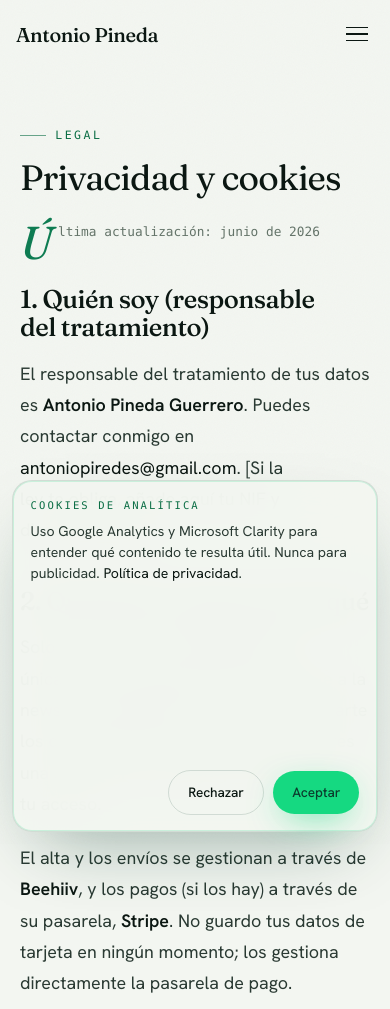
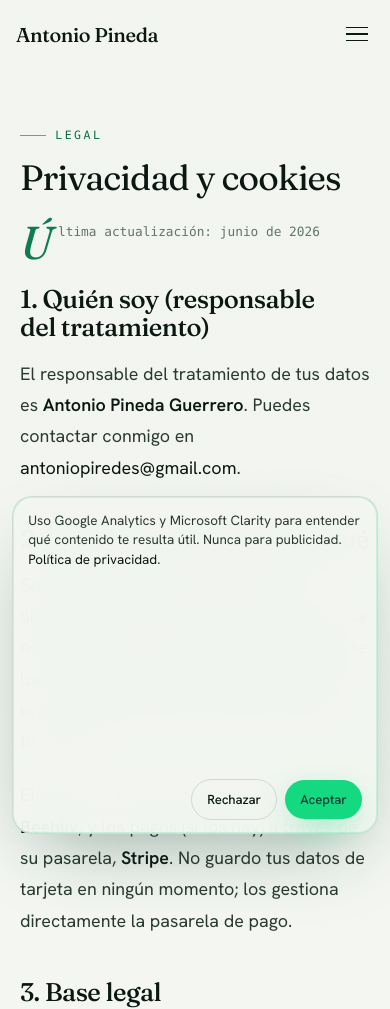
Before and after one commit to Antoniiopineedaa/Antonio-Pineda, a plain HTML site: page privacidad.html in a window 390 px wide. Shown: the top 1009 px of the page. Drawn offline with Linux system fonts and the light colour scheme; a web font is replaced by a local one.

Commit message:
fix cookies movil y privacidad sin NIF

```diff
--- a/privacidad.html
+++ b/privacidad.html
@@ -57,7 +57,7 @@
         <p class="muted" style="font-family:var(--mono);font-size:.8rem">Última actualización: junio de 2026</p>
 
         <h2>1. Quién soy (responsable del tratamiento)</h2>
-        <p>El responsable del tratamiento de tus datos es <strong>Antonio Pineda Guerrero</strong>. Puedes contactar conmigo en <a class="ulink" data-href="contactEmail" href="mailto:antoniopiredes@gmail.com">antoniopiredes@gmail.com</a>. [Si la ley te obliga, añade aquí tu NIF y dirección postal.]</p>
+        <p>El responsable del tratamiento de tus datos es <strong>Antonio Pineda Guerrero</strong>. Puedes contactar conmigo en <a class="ulink" data-href="contactEmail" href="mailto:antoniopiredes@gmail.com">antoniopiredes@gmail.com</a>.</p>
 
         <h2>2. Qué datos recojo y para qué</h2>
         <p>Solo recojo tu <strong>correo electrónico</strong>, y únicamente cuando decides suscribirte a la newsletter <strong>Caso Cero</strong>. Lo uso para enviarte los contenidos de la newsletter y, si eliges una suscripción de pago, para gestionar tu acceso.</p>
@@ -84,7 +84,7 @@
         <p>Puedes ejercer en cualquier momento tus derechos de <strong>acceso, rectificación, supresión, oposición, limitación y portabilidad</strong>. Para hacerlo, escríbeme a <a class="ulink" data-href="contactEmail" href="mailto:antoniopiredes@gmail.com">antoniopiredes@gmail.com</a>. Si crees que no he atendido bien tu solicitud, puedes reclamar ante la Agencia Española de Protección de Datos (<a class="ulink" href="https://www.aepd.es" target="_blank" rel="noopener">aepd.es</a>).</p>
 
         <h2>7. Cookies y analítica</h2>
-        <p>No uso cookies de publicidad. Para entender qué contenidos interesan y mejorar la web, uso <strong>Google Analytics</strong>, que instala cookies de medición. <strong>Solo se activan si pulsas «Aceptar»</strong> en el aviso de cookies que aparece al entrar; si pulsas «Rechazar», no se carga ninguna y la web funciona igual. Las tipografías se cargan desde Google Fonts, y los servicios de suscripción y pago (Beehiiv, Stripe) pueden usar sus propias cookies cuando interactúas con sus formularios. Puedes cambiar tu elección borrando las cookies y el almacenamiento del sitio desde tu navegador.</p>
+        <p>No uso cookies de publicidad. Para entender qué contenidos interesan y mejorar la web, uso <strong>Google Analytics</strong> y <strong>Microsoft Clarity</strong>, que instalan cookies de medición y análisis de comportamiento. <strong>Solo se activan si pulsas «Aceptar»</strong> en el aviso que aparece al entrar; si pulsas «Rechazar», no se carga ninguna y la web funciona igual. Las tipografías se cargan desde Google Fonts, y los servicios de suscripción y pago (Beehiiv, Stripe) pueden usar sus propias cookies cuando interactúas con sus formularios. Puedes cambiar tu elección borrando las cookies y el almacenamiento del sitio desde tu navegador.</p>
 
         <h2>8. Cambios en esta política</h2>
         <p>Si cambio la forma de tratar tus datos, actualizaré esta página y, si es relevante, te avisaré por correo.</p>
--- a/styles.css
+++ b/styles.css
@@ -580,9 +580,12 @@ h1, h2, h3, h4 { line-height: 1.04; letter-spacing: -0.02em; font-weight: 500; t
 .cookie-actions { display: flex; gap: .6rem; flex: 0 0 auto; align-items: center; }
 .cookie-banner .btn { padding: .65rem 1.2rem; font-size: .85rem; }
 @media (max-width: 480px) {
-  .cookie-banner { padding: 1rem 1.1rem; bottom: .75rem; }
-  .cookie-inner { flex-direction: column; align-items: stretch; }
-  .cookie-actions { justify-content: flex-end; }
+  .cookie-banner { padding: .85rem .95rem; bottom: .6rem; }
+  .cookie-inner { flex-direction: column; align-items: stretch; gap: .5rem; }
+  .cookie-title { display: none; }
+  .cookie-text p:last-child { font-size: .84rem; line-height: 1.45; }
+  .cookie-actions { justify-content: flex-end; gap: .5rem; }
+  .cookie-banner .btn { padding: .55rem .95rem; font-size: .82rem; }
 }
 @media (prefers-reduced-motion: reduce) { .cookie-banner { transition: none; } }
 
```
